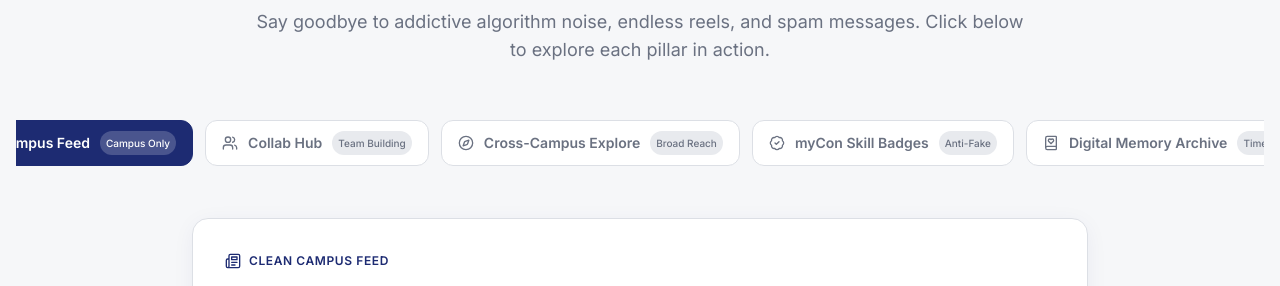
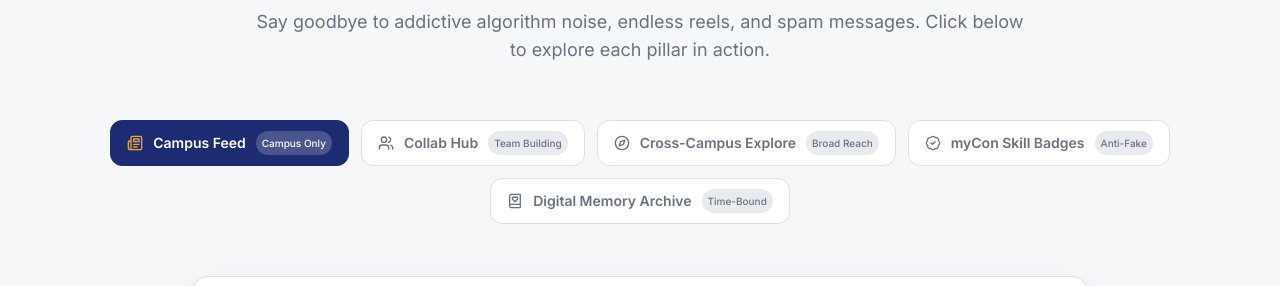
Before and after one commit to vasuchandrani/College-Book, a React (Vite) app in the folder collegebook-frontend/: page / in a window 1280 px wide. Shown: the part 2100-2386 px from the top of the page. Built offline with nearby package versions, Linux system fonts and the light colour scheme; no server answers; what @capacitor/core would draw is missing.

Commit message:
UI: fix landing page for mobile-screens

```diff
--- a/collegebook-frontend/src/components/landing/HowItWorksSection.tsx
+++ b/collegebook-frontend/src/components/landing/HowItWorksSection.tsx
@@ -101,7 +101,7 @@ const HowItWorksSection = () => {
                   {idx + 1}
                 </div>
 
-                <div className="bg-card border border-border rounded-2xl p-4.5 shadow-card space-y-2.5">
+                <div className="bg-card border border-border rounded-2xl p-5 shadow-card space-y-2.5">
                   <div className="flex items-center justify-between">
                     <div className="flex items-center gap-2.5">
                       <div className="h-8 w-8 rounded-lg bg-primary/10 text-primary flex items-center justify-center">
--- a/collegebook-frontend/src/components/landing/InteractiveFeatureShowcase.tsx
+++ b/collegebook-frontend/src/components/landing/InteractiveFeatureShowcase.tsx
@@ -81,8 +81,8 @@ const InteractiveFeatureShowcase = () => {
           </p>
         </div>
 
-        {/* Tab Navigation Buttons (Horizontal scroll on mobile) */}
-        <div className="flex items-center justify-start md:justify-center gap-2 sm:gap-3 overflow-x-auto no-scrollbar pb-3 mb-6 sm:mb-10 -mx-4 px-4 sm:mx-0 sm:px-0">
+        {/* Tab Navigation Buttons (Horizontal scroll with clean scrollbar on mobile, wrap on desktop) */}
+        <div className="flex md:flex-wrap items-center justify-start md:justify-center gap-2 sm:gap-3 overflow-x-auto md:overflow-x-visible no-scrollbar mobile-scrollbar pb-3 mb-6 sm:mb-10 -mx-4 px-4 sm:mx-0 sm:px-0">
           {tabs.map((tab) => {
             const isActive = activeTab === tab.id;
             const Icon = tab.icon;
@@ -91,8 +91,7 @@ const InteractiveFeatureShowcase = () => {
                 key={tab.id}
                 type="button"
                 onClick={() => setActiveTab(tab.id)}
-                className={`flex items-center gap-2 sm:gap-2.5 px-3.5 sm:px-4 py-2 sm:py-2.5 rounded-xl font-medium text-xs sm:text-sm transition-all duration-200 border shrink-0 whitespace-nowrap ${
-                  isActive
+                className={`flex items-center gap-2 sm:gap-2.5 px-3.5 sm:px-4 py-2 sm:py-2.5 rounded-xl font-medium text-xs sm:text-sm transition-all duration-200 border shrink-0 whitespace-nowrap ${isActive
                   ? "bg-primary text-primary-foreground border-primary shadow-xs scale-102"
                   : "bg-card hover:bg-muted text-muted-foreground hover:text-foreground border-border"
                   }`}
@@ -100,8 +99,7 @@ const InteractiveFeatureShowcase = () => {
                 <Icon className={`h-4 w-4 ${isActive ? "text-accent" : ""}`} />
                 <span className="font-semibold">{tab.title}</span>
                 <span
-                  className={`hidden sm:inline text-[10px] px-1.5 py-0.5 rounded-full ${
-                    isActive
+                  className={`hidden sm:inline text-[10px] px-1.5 py-0.5 rounded-full ${isActive
                     ? "bg-primary-foreground/20 text-primary-foreground"
                     : "bg-muted text-muted-foreground"
                     }`}
@@ -123,7 +121,7 @@ const InteractiveFeatureShowcase = () => {
                 animate={{ opacity: 1, y: 0 }}
                 exit={{ opacity: 0, y: -15 }}
                 transition={{ duration: 0.3 }}
-                className="grid md:grid-cols-12 gap-6 sm:gap-8 items-center bg-card border border-border rounded-2xl p-4.5 sm:p-8 shadow-card"
+                className="grid md:grid-cols-12 gap-8 items-center bg-card border border-border rounded-2xl p-6 sm:p-8 shadow-card"
               >
                 <div className="md:col-span-6 space-y-3 sm:space-y-4">
                   <div className="inline-flex items-center gap-2 text-xs font-semibold text-primary uppercase tracking-wider">
--- a/collegebook-frontend/src/index.css
+++ b/collegebook-frontend/src/index.css
@@ -87,10 +87,17 @@
   * {
     @apply border-border;
   }
+
   body {
     @apply bg-background text-foreground font-body antialiased;
   }
-  h1, h2, h3, h4, h5, h6 {
+
+  h1,
+  h2,
+  h3,
+  h4,
+  h5,
+  h6 {
     @apply font-heading;
   }
 }
@@ -102,20 +109,59 @@
     -webkit-text-fill-color: transparent;
     background-clip: text;
   }
+
   .bg-gradient-hero {
     background: var(--gradient-hero);
   }
+
   .bg-gradient-accent {
     background: var(--gradient-accent);
   }
+
   .shadow-card {
     box-shadow: var(--shadow-card);
   }
+
   .shadow-elevated {
     box-shadow: var(--shadow-elevated);
   }
+
   .safe-area-bottom {
     padding-bottom: env(safe-area-inset-bottom);
+  }
+
+  .no-scrollbar::-webkit-scrollbar {
+    display: none !important;
+  }
+
+  .no-scrollbar {
+    -ms-overflow-style: none !important;
+    /* IE and Edge */
+    scrollbar-width: none !important;
+    /* Firefox */
+  }
+
+  @media (max-width: 767px) {
+    .mobile-scrollbar::-webkit-scrollbar {
+      display: block !important;
+      height: 4px !important;
+    }
+
+    .mobile-scrollbar::-webkit-scrollbar-thumb {
+      background: hsl(var(--primary) / 0.3) !important;
+      border-radius: 99px !important;
+    }
+
+    .mobile-scrollbar::-webkit-scrollbar-track {
+      background: hsl(var(--muted) / 0.15) !important;
+      border-radius: 99px !important;
+    }
+
+    .mobile-scrollbar {
+      -ms-overflow-style: auto !important;
+      scrollbar-width: thin !important;
+      scrollbar-color: hsl(var(--primary) / 0.3) hsl(var(--muted) / 0.15) !important;
+    }
   }
 }
 
```
Lines whose indentation alone changed are shown as unchanged.
